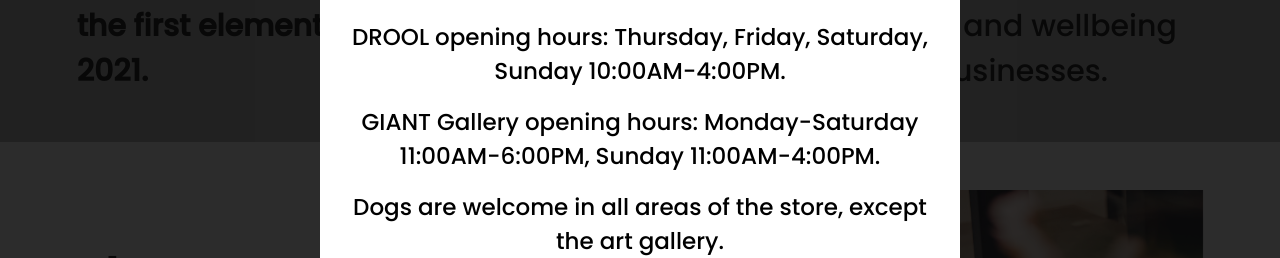
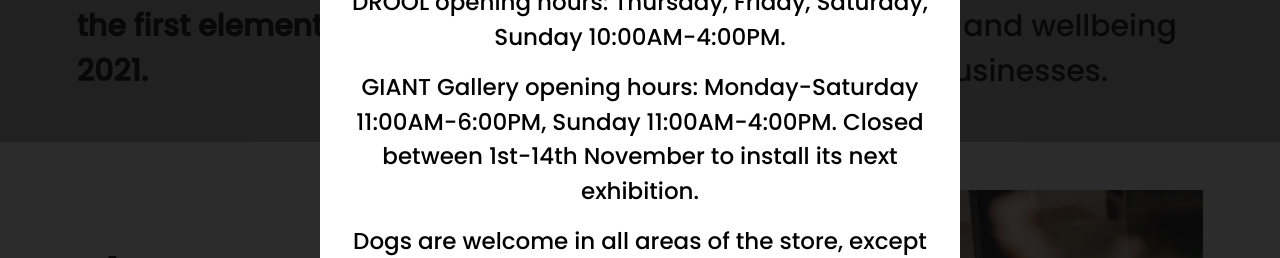
Before and after one commit to olilewis1/BobbysBournemouth, a React (Create React App) app: page / in a window 1280 px wide. Shown: the part 341-599 px from the top of the page. Built offline with nearby package versions, Linux system fonts and the light colour scheme.

Commit message:
deployment working locally

```diff
--- a/src/components/Home.js
+++ b/src/components/Home.js
@@ -108,7 +108,7 @@
                     DROOL opening hours: Thursday, Friday, Saturday, Sunday 10:00AM-4:00PM.
                   </p>
                   <p className="mt-4 " id="modal-homepage">
-                    GIANT Gallery opening hours: Monday-Saturday 11:00AM-6:00PM, Sunday 11:00AM-4:00PM.
+                    GIANT Gallery opening hours: Monday-Saturday 11:00AM-6:00PM, Sunday 11:00AM-4:00PM. Closed between 1st-14th November to install its next exhibition.
                   </p>
                   <p className="mt-4 " id="modal-homepage">
                     Dogs are welcome in all areas of the store, except the art gallery.
--- a/src/components/WhatsInside.js
+++ b/src/components/WhatsInside.js
@@ -50,7 +50,7 @@
           Art Gallery
         </h2>
         <p className="m-6 is-size-6-touch">
-          The UK’s largest artist-run contemporary gallery space has landed on our second floor with the current exhibition; Metabolic Market - A Dimensionally Diabolical Department. Including works by seminal international artists, among them Turner prize winner Jeremy Deller, Gavin Turk and new site-specific pieces by Nicky Carvel, Jim Lambie, and Gary Card.
+          The UK’s largest artist-run contemporary gallery space outside of London has landed on our second floor, BIG MEDICINE, currently running; Metabolic Market - A Dimensionally Diabolical Department, in its project space. Including works by seminal international artists, among them Turner prize winner Jeremy Deller, Gavin Turk and new site-specific pieces by Nicky Carvel, Jim Lambie, and Gary Card.
 
         </p>
         <h2 className="mt-6 title">
```
